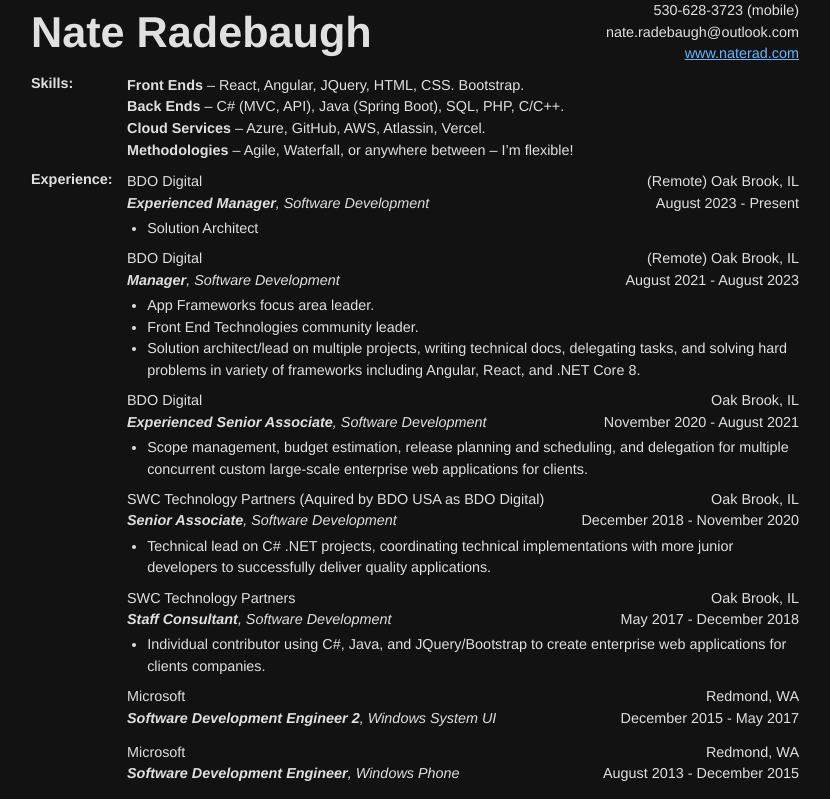
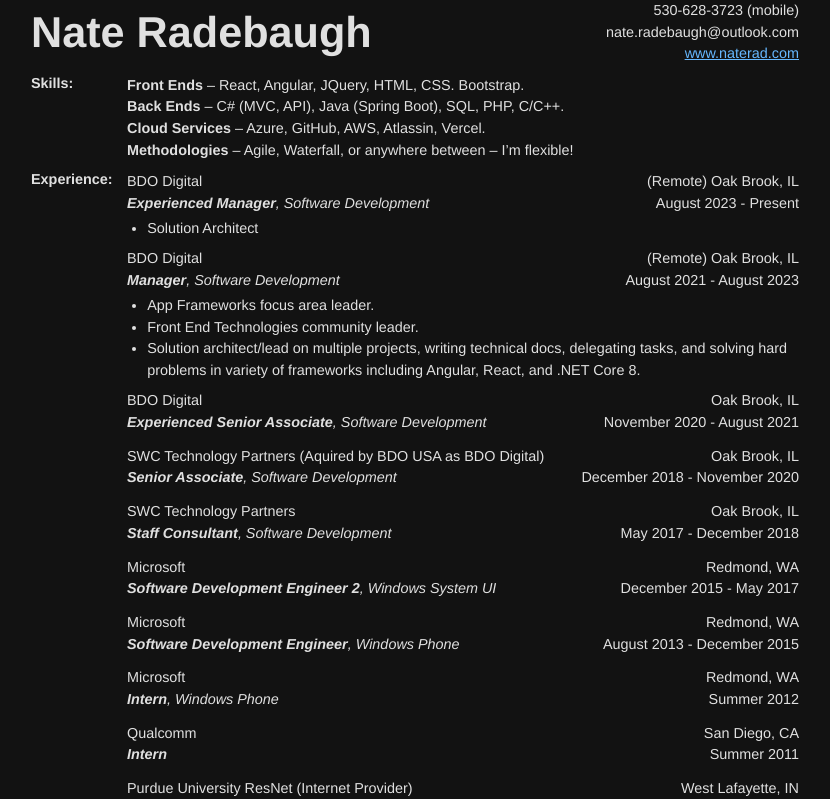
Before and after one commit to NateRadebaugh/naterad.com, an Angular app: page /resume in a window 1280 px wide. Shown: the top 799 px of the page, without its empty margins (225-1055 px from the left). Built offline with nearby package versions, Linux system fonts and the light colour scheme.

Commit message:
Update resume.component.html (#2100)

```diff
--- a/src/app/resume/resume.component.html
+++ b/src/app/resume/resume.component.html
@@ -55,9 +55,6 @@
       dates="November 2020 - August 2021"
       company="BDO Digital"
       location="Oak Brook, IL"
-      [details]="[
-        'Scope management, budget estimation, release planning and scheduling, and delegation for multiple concurrent custom large-scale enterprise web applications for clients.'
-      ]"
     />
     <app-employment
       position="Senior Associate"
@@ -65,9 +62,6 @@
       dates="December 2018 - November 2020"
       company="SWC Technology Partners (Aquired by BDO USA as BDO Digital)"
       location="Oak Brook, IL"
-      [details]="[
-        'Technical lead on C# .NET projects, coordinating technical implementations with more junior developers to successfully deliver quality applications.'
-      ]"
     />
     <app-employment
       position="Staff Consultant"
@@ -75,9 +69,6 @@
       dates="May 2017 - December 2018"
       company="SWC Technology Partners"
       location="Oak Brook, IL"
-      [details]="[
-        'Individual contributor using C#, Java, and JQuery/Bootstrap to create enterprise web applications for clients companies.'
-      ]"
     />
     <app-employment
       position="Software Development Engineer 2"
```
